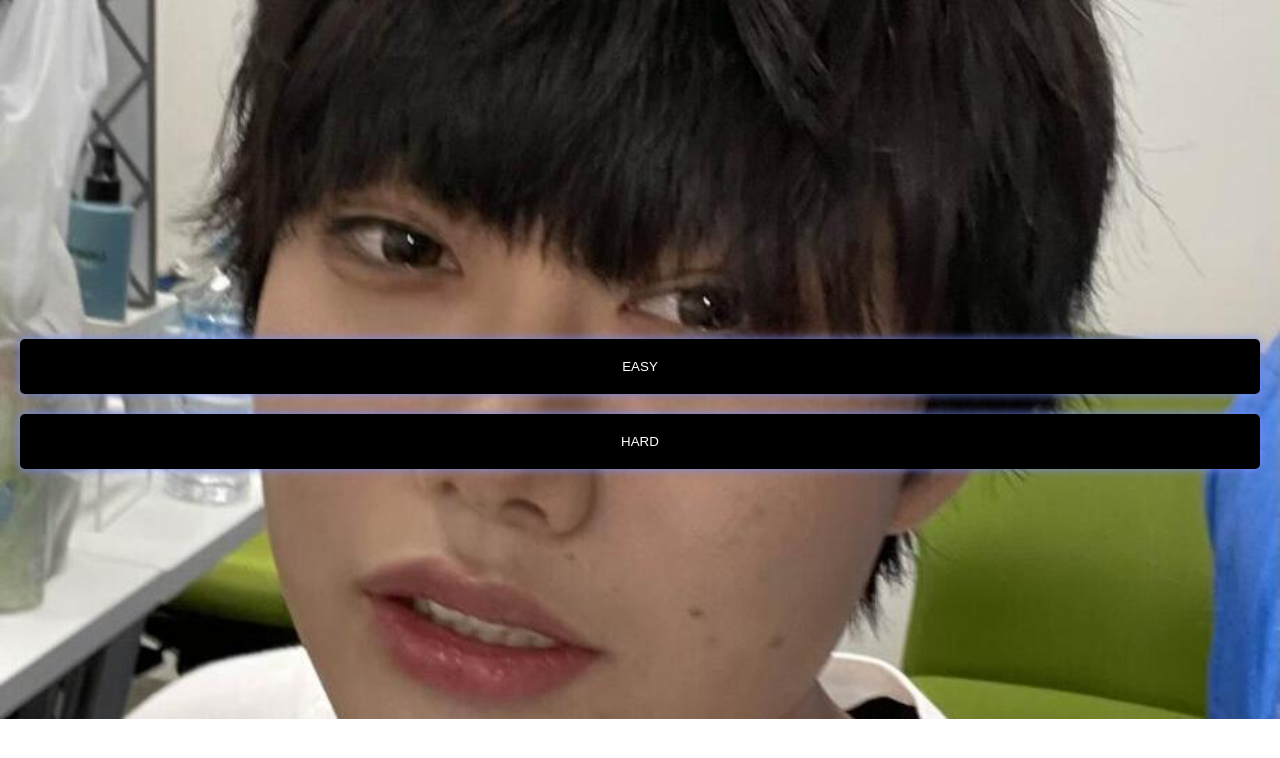
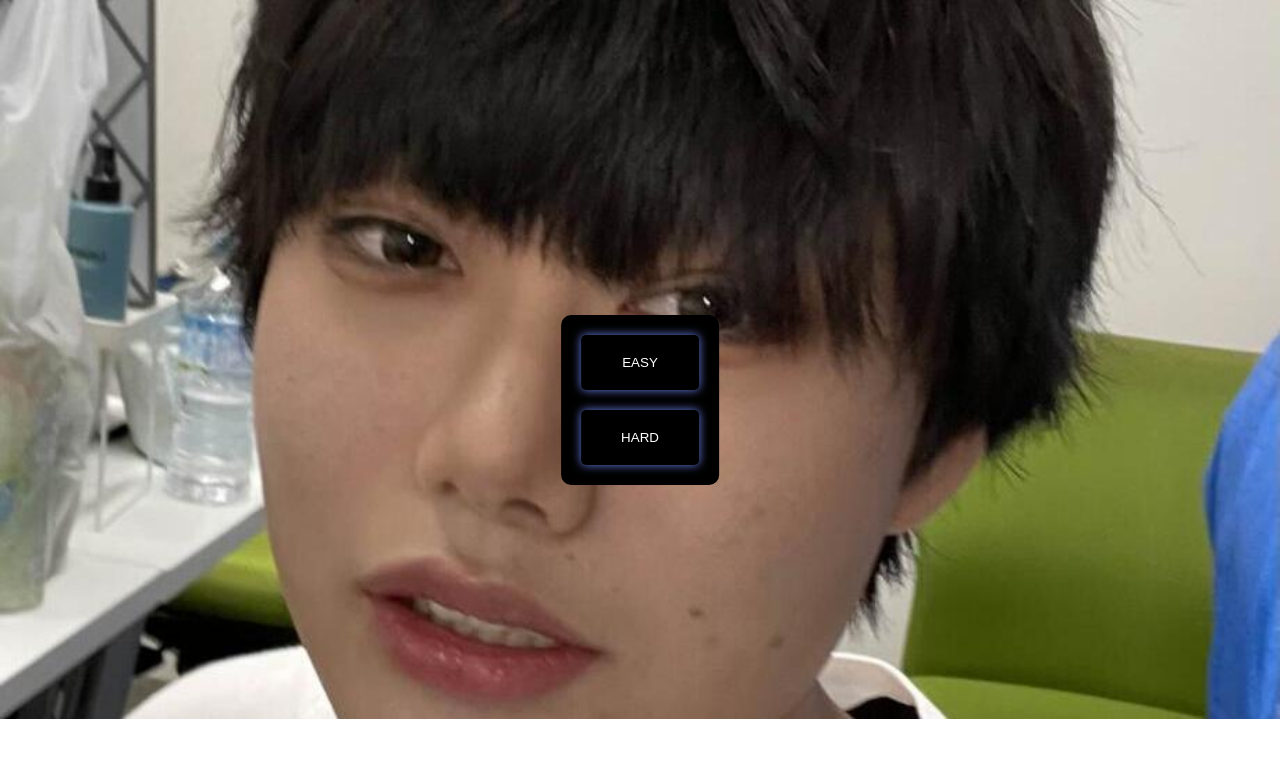
Before and after one commit to kenkun399be/tera, a plain HTML site: page index.html in a window 1280 px wide. Drawn offline with Linux system fonts and the light colour scheme.

Commit message:
Update style.css

```diff
--- a/style.css
+++ b/style.css
@@ -60,7 +60,7 @@ body {
   display: flex;
   flex-direction: column;
   gap: 20px;
-  position: relative;
+  background-color: black;
   padding: 20px;
   border-radius: 10px;
 }
```
